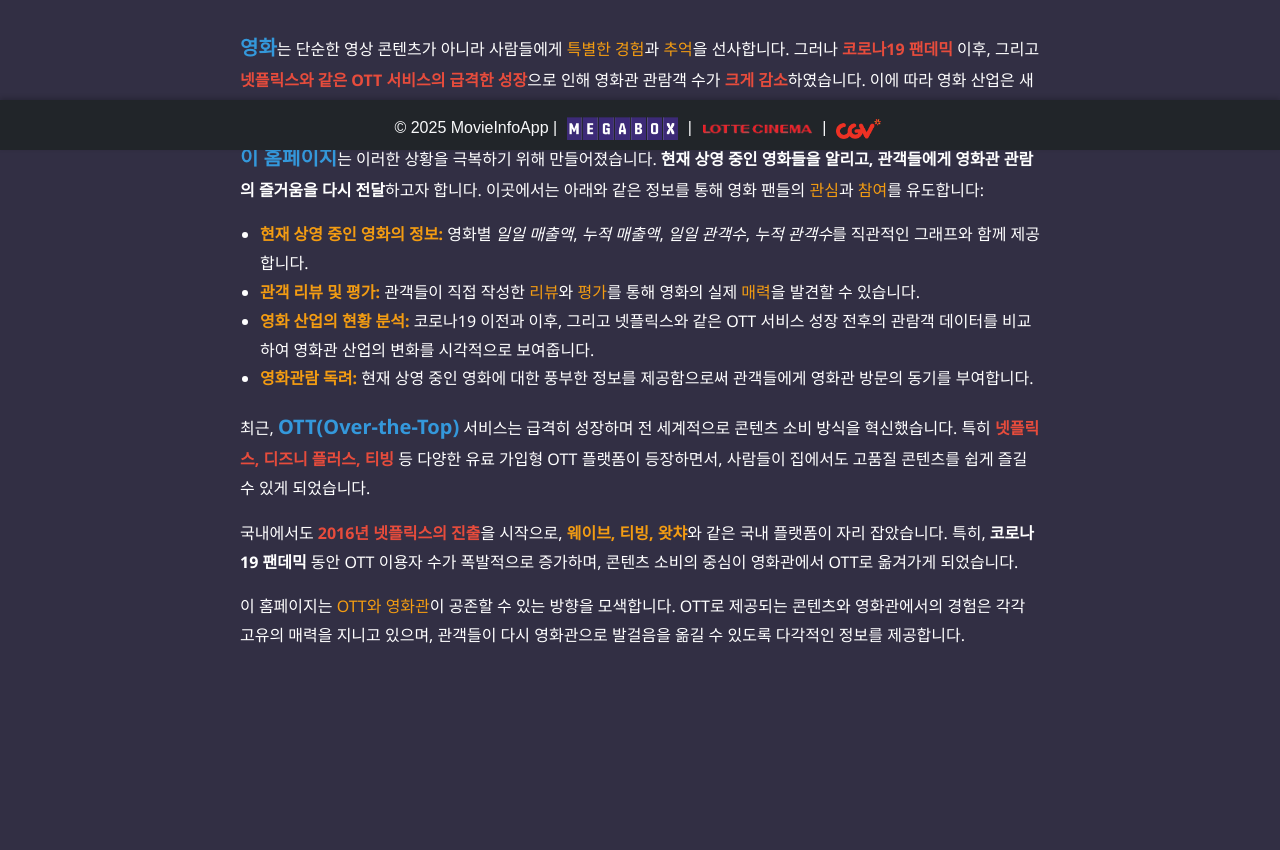
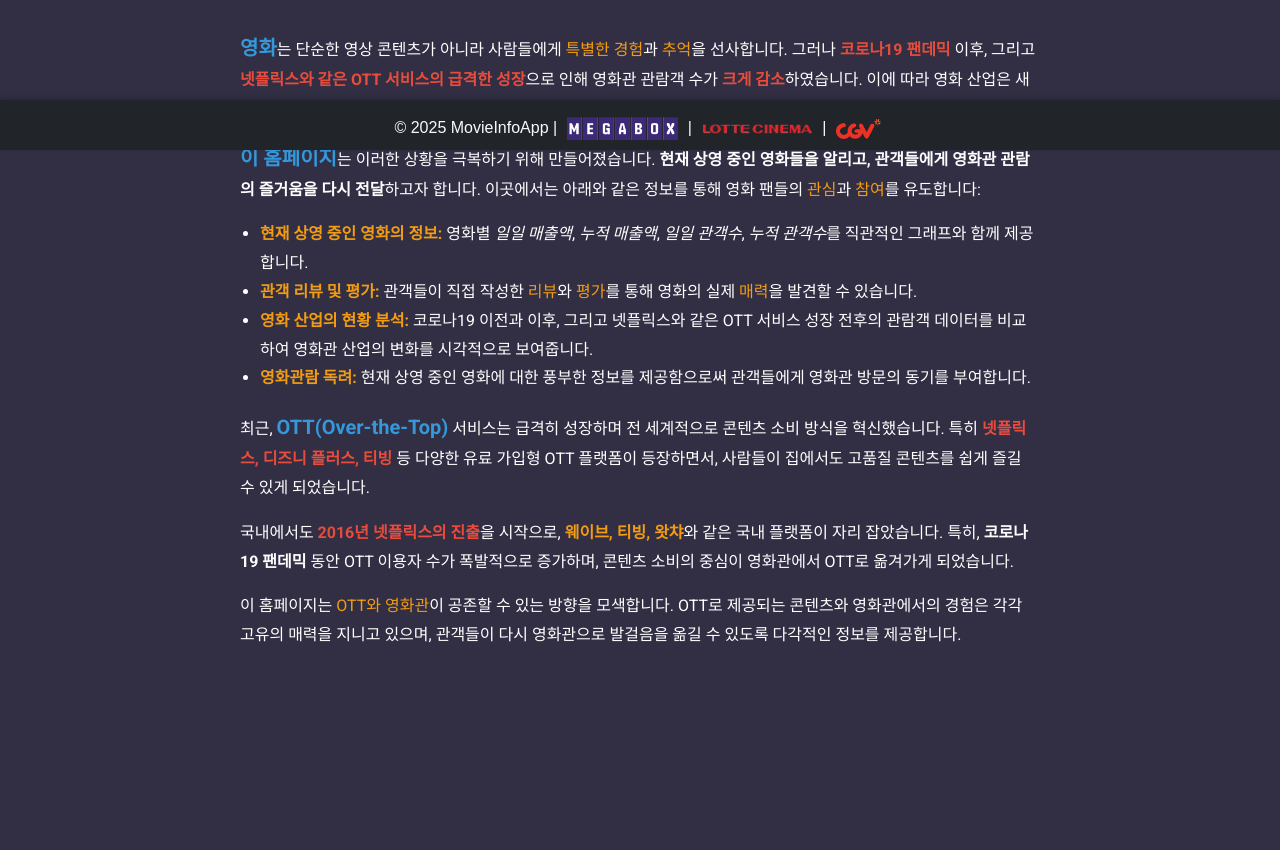
Before and after one commit to junhyuk000/PopcornAPP, a Flask app: page /show_movie_about in a window 1280 px wide. Shown: the part 650-1500 px from the top of the page. Run offline with Flask 3, Linux system fonts and the light colour scheme; parts of the project's set-up code (start-up, migrations or seed data) failed here and were passed over; some web fonts are replaced.

Commit message:
about 글자폰트 수정

```diff
--- a/templates/movie_about.html
+++ b/templates/movie_about.html
@@ -3,7 +3,7 @@
 {% block css %}
 <style>
     @import url('https://fonts.googleapis.com/css2?family=Noto+Sans:wght@400;700&display=swap');
-
+    @import url('https://fonts.googleapis.com/css2?family=Roboto:wght@400;700&display=swap');
     .button-container {
         display: flex;
         justify-content: center;
@@ -30,7 +30,7 @@
         max-width: 800px;
         margin-left: auto;
         margin-right: auto;
-        font-family: 'Noto Sans', sans-serif;
+        font-family: 'Roboto', sans-serif;
         font-size: 16px;
         line-height: 1.8;
     }
```
